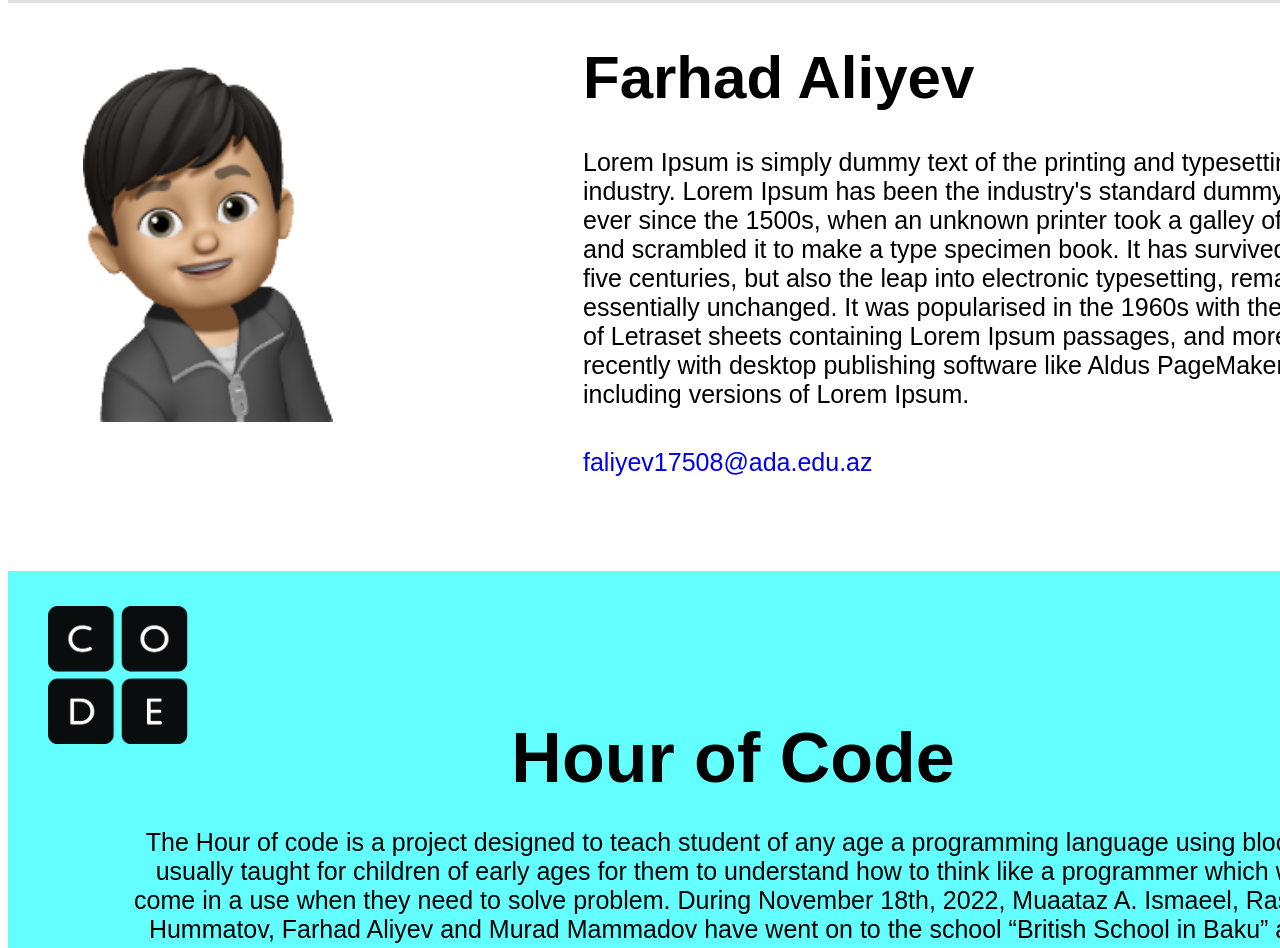
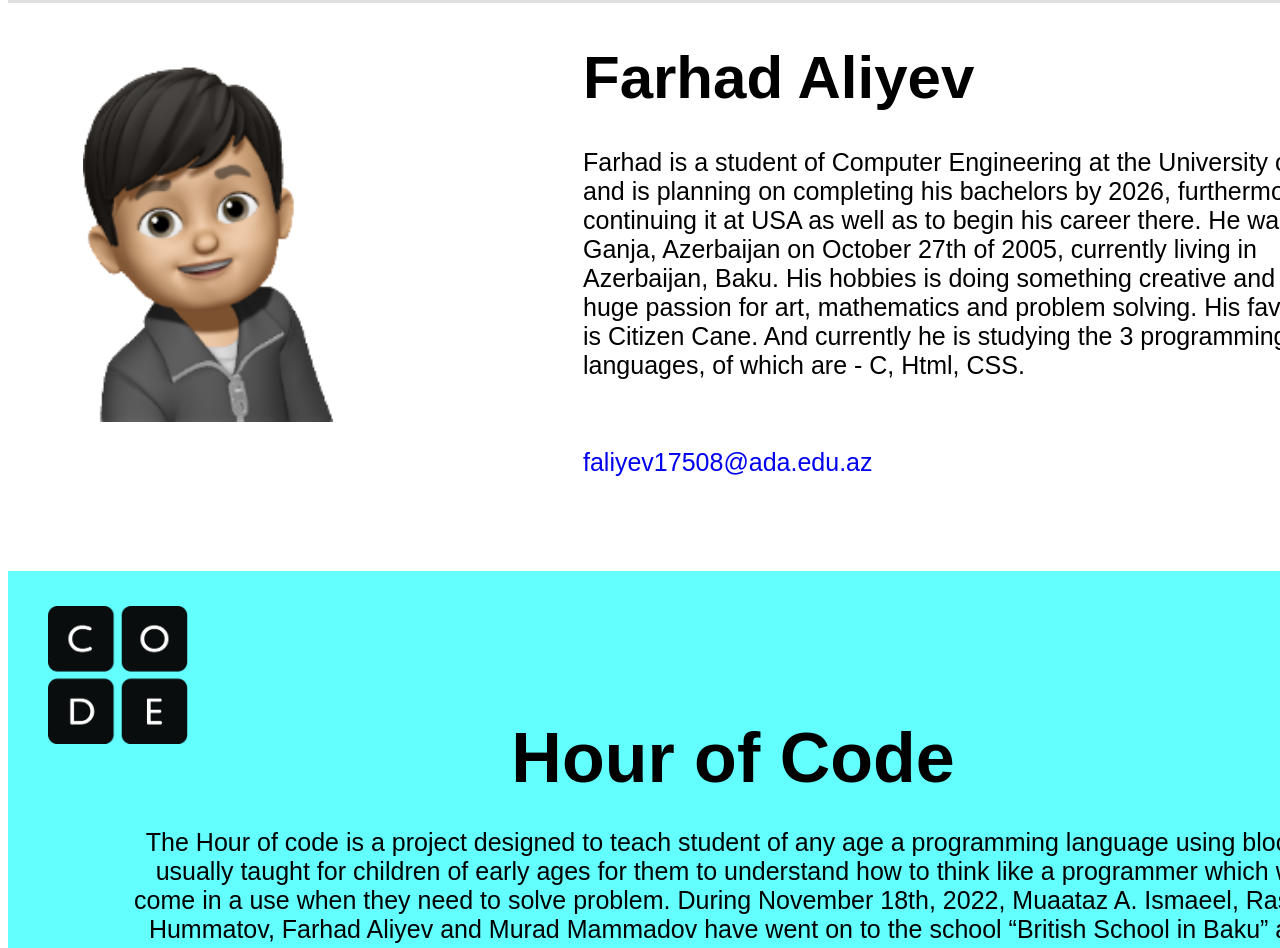
Before and after one commit to ADA-SITE-SITE1101-2022-Fall/website-team-01, a plain HTML site: page One Ring/index.html in a window 1280 px wide. Shown: the part 3395-4343 px from the top of the page. Drawn offline with Linux system fonts and the light colour scheme.

Commit message:
Update index.html

```diff
--- a/One Ring/index.html
+++ b/One Ring/index.html
@@ -56,7 +56,7 @@
             <div class="Rashad">
                 <div class="r">
                 <div class="rash"><h1>Farhad Aliyev</h1></div>
-                <div class="infor"><p>Lorem Ipsum is simply dummy text of the printing and typesetting industry. Lorem Ipsum has been the industry's standard dummy text ever since the 1500s, when an unknown printer took a galley of type and scrambled it to make a type specimen book. It has survived not only five centuries, but also the leap into electronic typesetting, remaining essentially unchanged. It was popularised in the 1960s with the release of Letraset sheets containing Lorem Ipsum passages, and more recently with desktop publishing software like Aldus PageMaker including versions of Lorem Ipsum.</p></div>
+                <div class="infor"><p>Farhad is a student of Computer Engineering at the University of ADA, and is planning on completing his bachelors by 2026, furthermore continuing it at USA as well as to begin his career there. He was born in Ganja, Azerbaijan on October 27th of 2005, currently living in Azerbaijan, Baku. His hobbies is doing something creative and has a huge passion for art, mathematics and problem solving. His favorite film is Citizen Cane. And currently he is studying the 3 programming languages, of which are - C, Html, CSS.</p></div>
                 <div class="contactr"><a href="mailto: faliyev17508@ada.edu.az" style="text-decoration:none;">faliyev17508@ada.edu.az</a></div></div>
                 <div class="photorashad"><img src="farhad.png" width="250"></div>
             </div>
```
